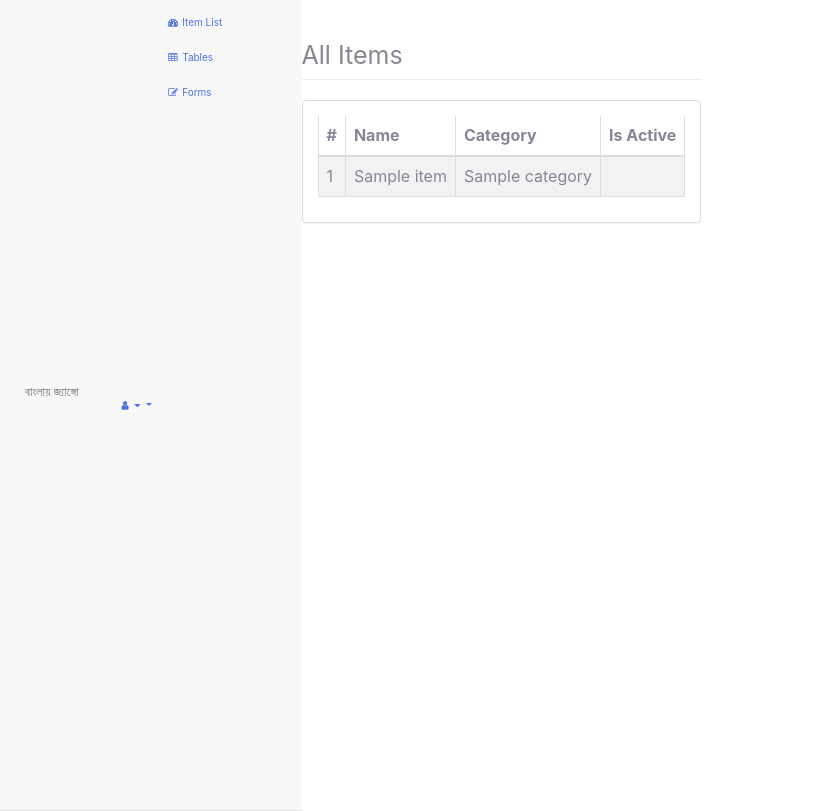
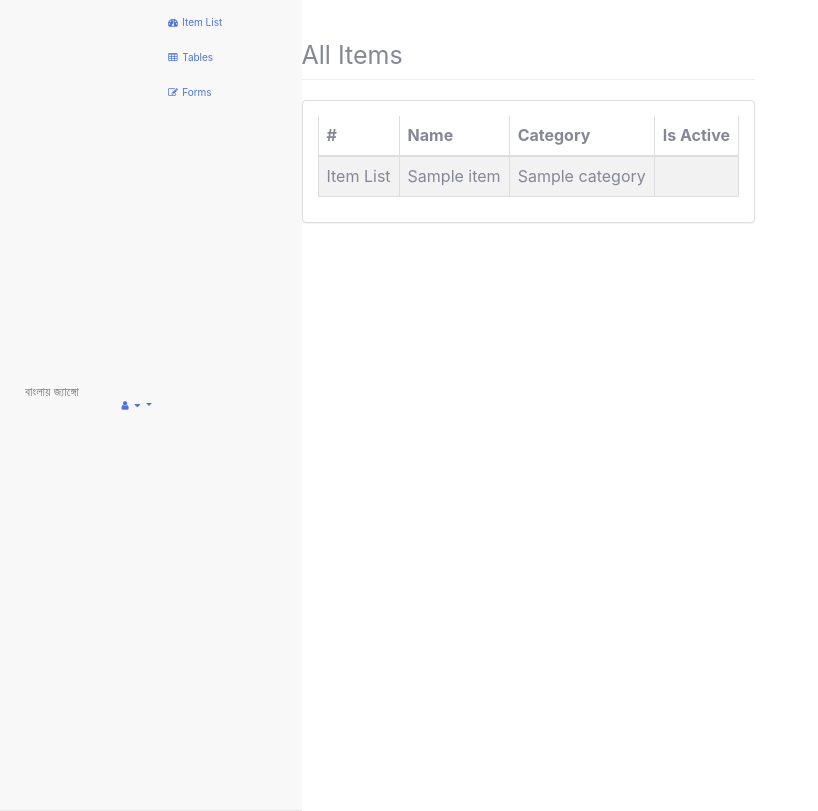
Before and after one commit to imran-shuvo/dokan, a Django app: template templates/inventory/item_list.html in a window 1280 px wide. Shown: the whole page, without its empty margins (0-818 px from the left). Run offline with Django 3.2, Linux system fonts and the light colour scheme; the template is opened without the code that fills it: most values are stand-ins (such as "Sample title", 1, 10 or a date in 2020); parts of the project's set-up code (start-up, migrations or seed data) failed here and were passed over; some libraries are stand-ins or nearby versions.

Commit message:
item_list.html change

```diff
--- a/templates/inventory/item_list.html
+++ b/templates/inventory/item_list.html
@@ -20,7 +20,7 @@
                     <tbody>
                         {% for item in all_items %}
                             <tr>
-                                <td>{{ forloop.counter }}</td>
+                                <td> Item List </td>
                                 <td>{{ item.name }}</td>
                                 <td>{{ item.category }}</td>
                                 <td>{{ item.is_active }}</td>
```
